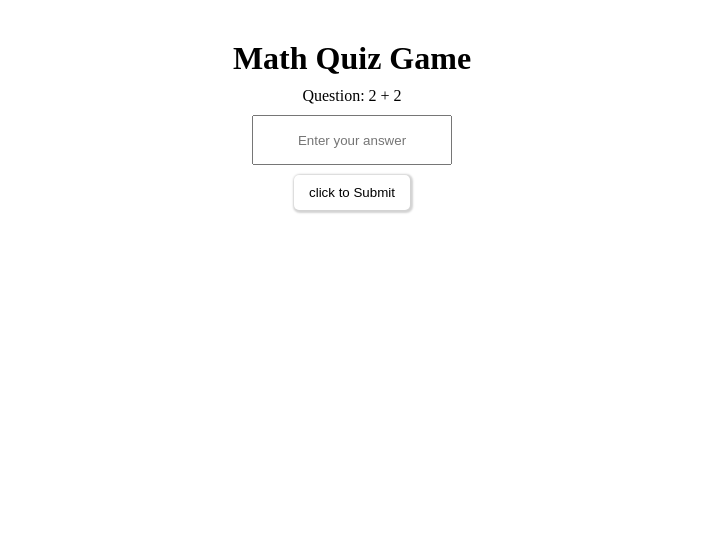
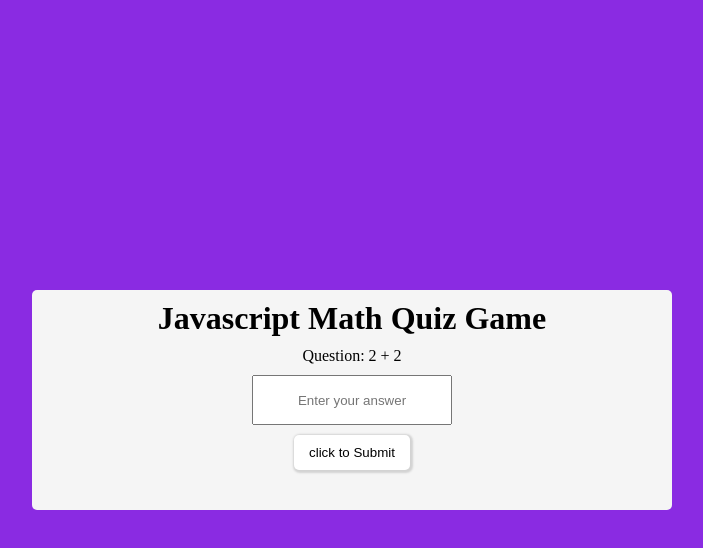
Before and after one commit to osenifuture/mathGame, a plain HTML site: page index.html in a window 1280 px wide. Shown: the whole page, without its empty margins (288-991 px from the left). Drawn offline with Linux system fonts and the light colour scheme.

Commit message:
Add files via upload

```diff
--- a/index.html
+++ b/index.html
@@ -10,7 +10,7 @@
 <body>
 
   <div class="container">
-    <h1>Math Quiz Game</h1>
+    <h1>Javascript Math Quiz Game</h1>
     <div id="question"></div>
     <input type="text" id="answer" placeholder="Enter your answer" required >
     <button id="submit">click to Submit</button>
--- a/style.css
+++ b/style.css
@@ -2,6 +2,15 @@
     padding: 0%;
     margin: 0%;
     box-sizing: border-box;
+}
+
+body{
+    width: 100%;
+    height: 100vh;
+    background-color: blueviolet;
+    display: flex;
+    justify-content: center;
+    align-items: center;
 }
 
 
@@ -11,7 +20,12 @@
     align-items: center;
     flex-direction: column;
     gap: 10px;
-    margin-top: 40px;
+    margin:0px auto;
+    width: 50%;
+    padding: 10px;
+    background-color: whitesmoke;
+    border-radius: 5px;
+
 }
 
 #correct{
```
Also changed, not shown: script.js (line endings or trailing spaces).
